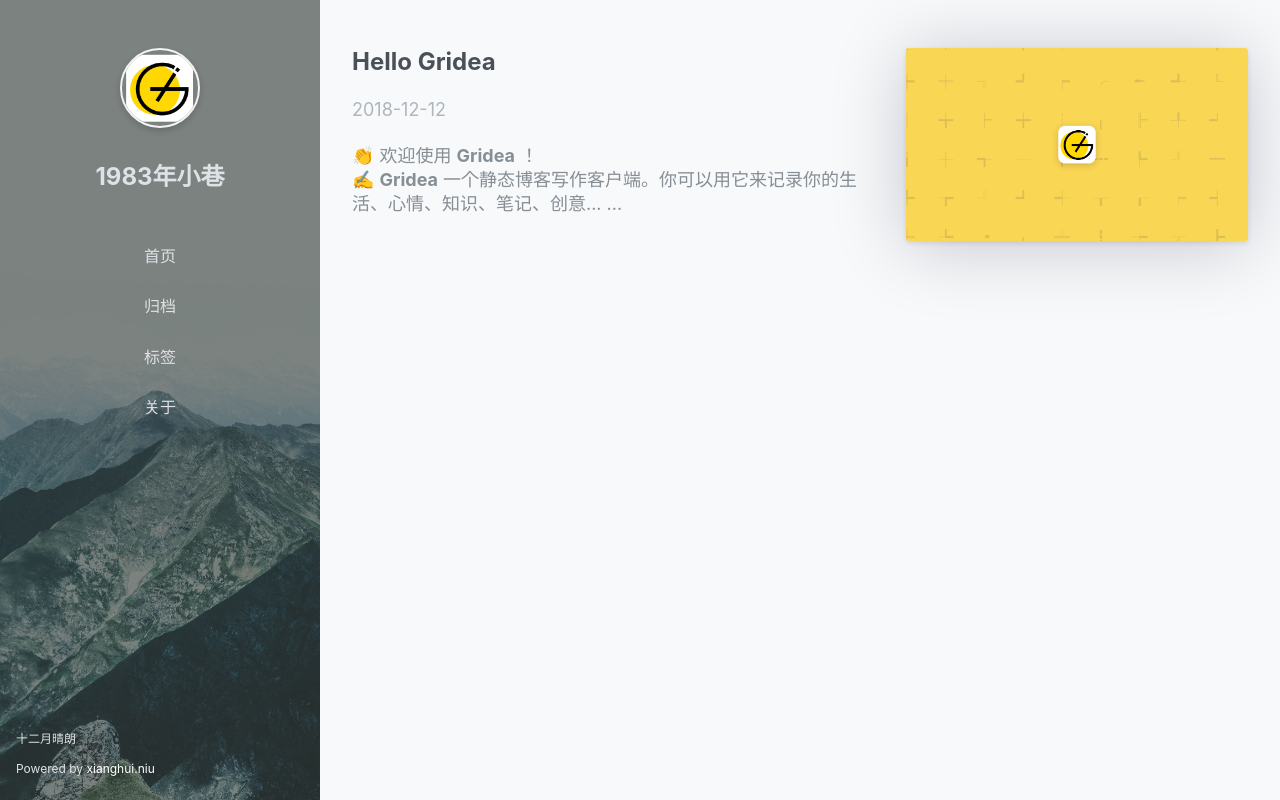
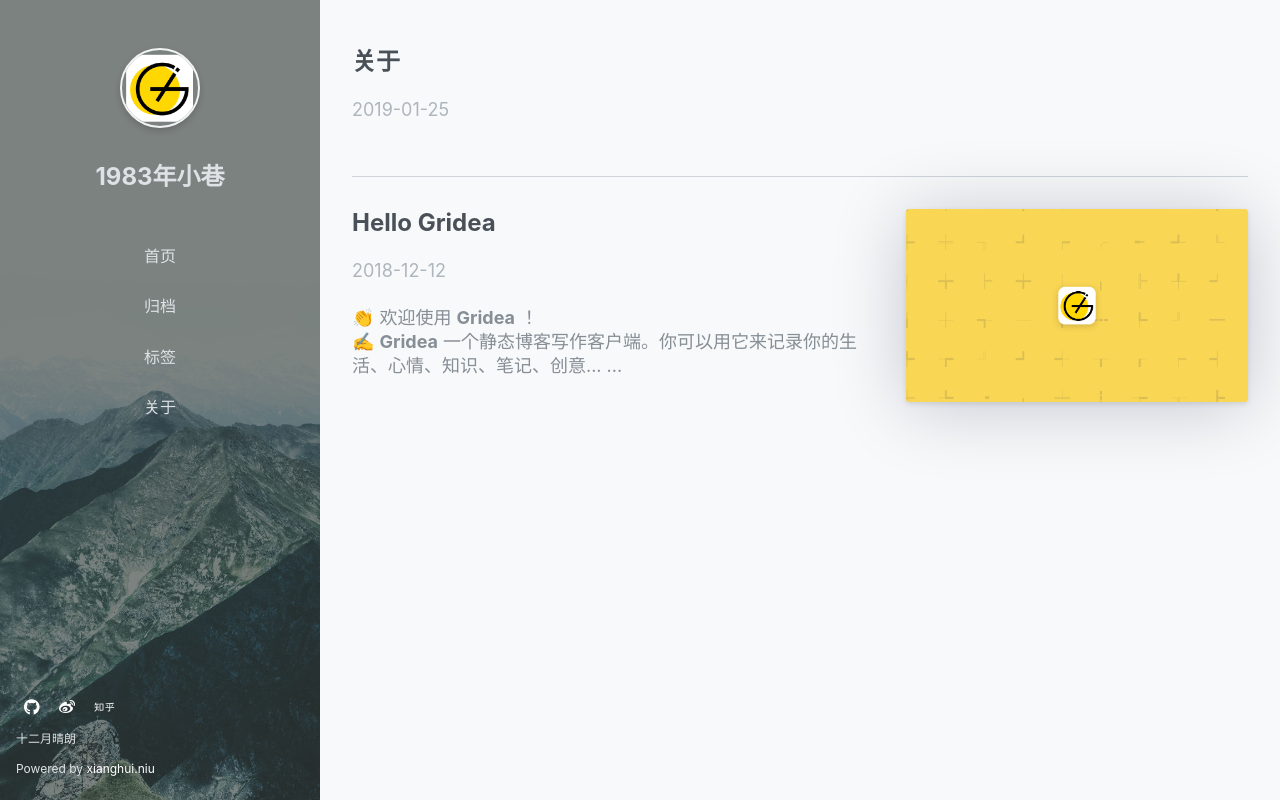
Before and after one commit to niuxianghui/niuxianghui.github.io, a plain HTML site: page index.html in a window 1280 px wide. Drawn offline with nearby package versions, Linux system fonts and the light colour scheme.

Commit message:
update from gridea: 2019-04-28 20:41:32

```diff
--- a/index.html
+++ b/index.html
@@ -9,8 +9,8 @@
 <meta name="viewport" content="width=device-width, initial-scale=1, maximum-scale=1, user-scalable=no">
 
 <link rel="stylesheet" href="https://use.fontawesome.com/releases/v5.7.2/css/all.css" integrity="sha384-fnmOCqbTlWIlj8LyTjo7mOUStjsKC4pOpQbqyi7RrhN7udi9RwhKkMHpvLbHG9Sr" crossorigin="anonymous">
-<link rel="shortcut icon" href="niuxianghui.github.io/favicon.ico?v=1556452806821">
-<link rel="stylesheet" href="niuxianghui.github.io/styles/main.css">
+<link rel="shortcut icon" href="https://niuxianghui.github.io/favicon.ico?v=1556455276903">
+<link rel="stylesheet" href="https://niuxianghui.github.io/styles/main.css">
 
 
 
@@ -28,8 +28,8 @@
       <div class="sidebar" :class="{ 'full-height': menuVisible }">
   <div class="top-container" data-aos="fade-right">
     <div class="top-header-container">
-      <a class="site-title-container" href="niuxianghui.github.io">
-        <img src="niuxianghui.github.io/images/avatar.png?v=1556452806821" class="site-logo">
+      <a class="site-title-container" href="https://niuxianghui.github.io">
+        <img src="https://niuxianghui.github.io/images/avatar.png?v=1556455276903" class="site-logo">
         <h1 class="site-title">1983年小巷</h1>
       </a>
       <div class="menu-btn" @click="menuVisible = !menuVisible">
@@ -68,11 +68,23 @@
     <div class="social-container">
 
 
+          <a class="social-link" href="https://github.com/niuxianghui" target="_blank">
+            <i class="fab fa-github"></i>
+          </a>
 
 
 
 
 
+          <a class="social-link" href="https://weibo.com/u/1657589202" target="_blank">
+            <i class="fab fa-weibo"></i>
+          </a>
+
+
+
+          <a class="social-link" href="https://www.zhihu.com/people/niu-xiang-hui-61/activities" target="_blank">
+            <i class="fab fa-zhihu"></i>
+          </a>
 
 
 
@@ -93,7 +105,22 @@
 
             <article class="post-item">
               <div class="left">
-                <a href="niuxianghui.github.io/post/hello-gridea">
+                <a href="https://niuxianghui.github.io/post/about">
+                  <h2 class="post-title">关于</h2>
+                </a>
+                <div class="post-date">
+                  2019-01-25
+                </div>
+                <div class="post-abstract">
+
+                </div>
+              </div>
+
+            </article>
+
+            <article class="post-item">
+              <div class="left">
+                <a href="https://niuxianghui.github.io/post/hello-gridea">
                   <h2 class="post-title">Hello Gridea</h2>
                 </a>
                 <div class="post-date">
@@ -106,8 +133,8 @@
                 </div>
               </div>
 
-                <a class="right" href="niuxianghui.github.io/post/hello-gridea">
-                  <div class="feature-container" style="background-image: url('niuxianghui.github.io/post-images/hello-gridea.png')">
+                <a class="right" href="https://niuxianghui.github.io/post/hello-gridea">
+                  <div class="feature-container" style="background-image: url('https://niuxianghui.github.io/post-images/hello-gridea.png')">
                   </div>
                 </a>
 
--- a/styles/main.css
+++ b/styles/main.css
@@ -1627,10 +1627,3 @@ a {
   font-size: 16px;
   margin: 4px 8px;
 }
-
-      .sidebar {
-        width: undefined;
-      }
-      .main-container {
-        margin-left: undefined;
-      }
```
Also changed, not shown: archives/index.html (+34 -5 lines), post/about/index.html (+26 -5 lines), post/hello-gridea/index.html (+18 -6 lines), tag/gridea/index.html (+19 -7 lines), tags/index.html (+17 -5 lines).
